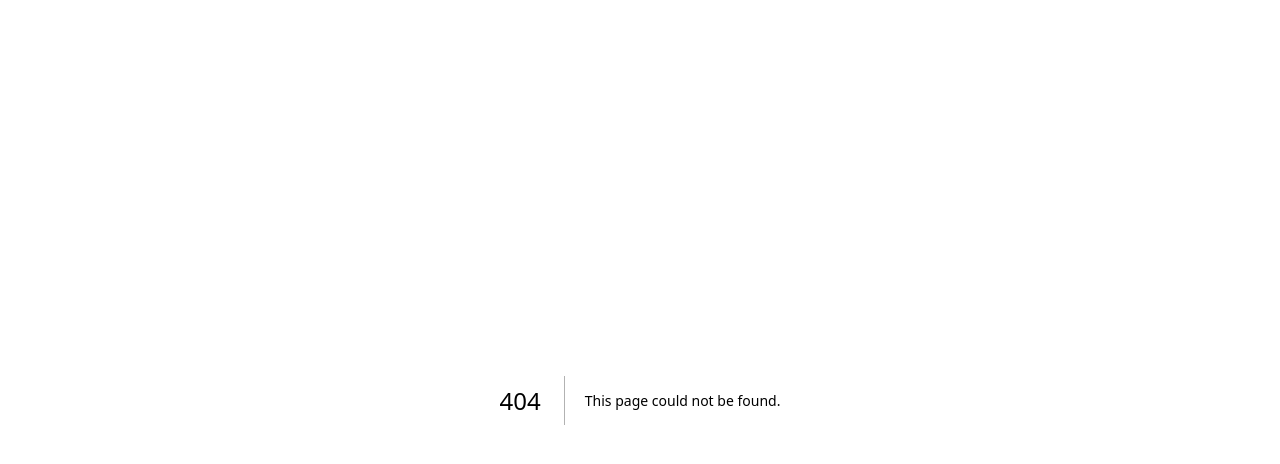
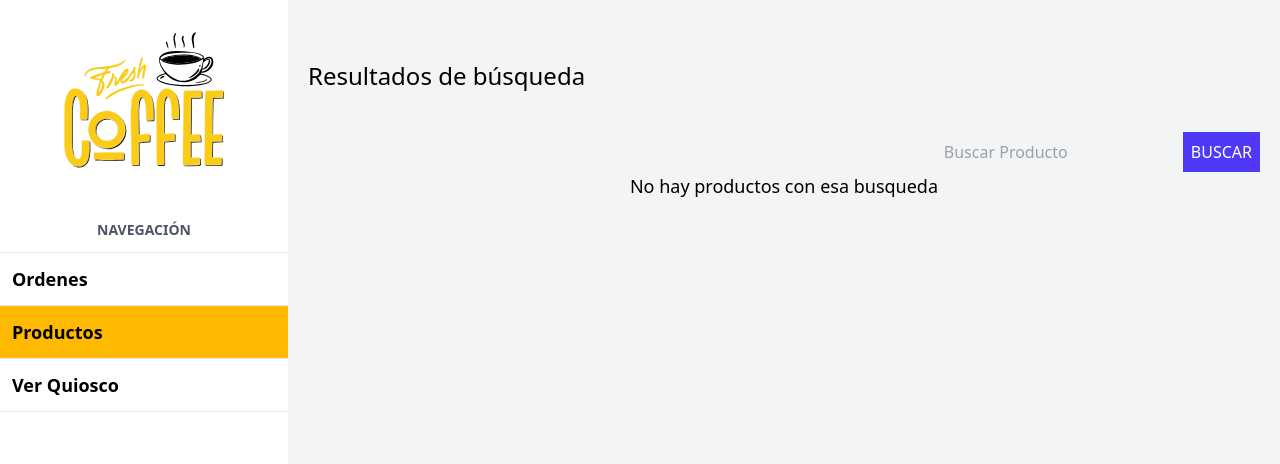
Before and after one commit to EmmVega/kiosko-app, a Next.js app: page /admin/products/search in a window 1280 px wide. Before the commit this address had no page. Shown: the top 464 px of the page. Built offline with nearby package versions, Linux system fonts and the light colour scheme; no server answers; the database is empty.

Commit message:
productsSearchForm

```diff
--- a/schema/index.ts
+++ b/schema/index.ts
@@ -11,3 +11,7 @@
         subtotal: z.number(),
     }))
 })
+
+export const SearchSchema = z.object({
+    search: z.string().trim().min(1, 'La busqueda no puede ir vacía')
+})
--- a/src/app/admin/products/page.tsx
+++ b/src/app/admin/products/page.tsx
@@ -3,6 +3,8 @@
 import ProductTable from "@/components/products/ProductTable"
 import ProductsPagination from "@/components/products/ProductsPagination"
 import { redirect } from "next/navigation"
+import Link from "next/link"
+import ProductsSearchForm from "@/components/products/ProductsSearchForm"
 
 async function productCount() {
   return await prisma.product.count()
@@ -43,6 +45,15 @@
       <Heading>
         Administrar productos
       </Heading>
+      <div className="flex flex-col lg:flex-row lg:justify-between gap-5">
+        <Link
+          href={`/admin/products/new`}
+          className="bg-amber-400 w-full lg:w-auto text-xl px-10 py-3 text-center font-bold cursor-pointer"
+        >
+          Crear Producto
+        </Link>
+        <ProductsSearchForm />
+      </div>
       <ProductTable products={products}/>
       <ProductsPagination page={page} totalPages={totalPages}/>
     </>
--- /dev/null
+++ b/src/app/admin/products/search/page.tsx
@@ -0,0 +1,44 @@
+import Heading from '@/components/ui/Heading'
+import React from 'react'
+import { prisma } from '../../../../../prisma/lib/prisma';
+import ProductTable from '@/components/products/ProductTable';
+import ProductsSearchForm from '@/components/products/ProductsSearchForm';
+
+async function searchProducts (searchTerm: string) {
+    const products = await prisma.product.findMany({
+        where: {
+            name: {
+                contains: searchTerm,
+                mode: 'insensitive'
+            }
+        },
+        include: {
+            category: true
+        }
+    })
+    return products;
+}
+
+async function SearchPage ({searchParams}: {searchParams: {search: string}})  {
+    const {search} = await searchParams;
+
+    const products = await searchProducts(search)
+
+  return (
+    <>
+        <Heading>
+            Resultados de búsqueda
+        </Heading>
+        <div className='flex flex-col lg:flex-row lg:justify-end gap-5'>
+            <ProductsSearchForm />
+        </div>
+        {products.length ? (
+            <ProductTable products={products}/>
+        ) :
+        <p className='text-center text-lg'>No hay productos con esa busqueda</p>
+         }
+    </>
+  )
+}
+
+export default SearchPage
--- /dev/null
+++ b/src/components/products/ProductsSearchForm.tsx
@@ -0,0 +1,39 @@
+'use client'
+import React from 'react'
+import { SearchSchema } from '../../../schema'
+import { toast } from 'react-toastify'
+import { useRouter } from 'next/navigation'
+
+const ProductsSearchForm = () => {
+    const router = useRouter();
+    const handleSearchForm = (formData: FormData) => {
+        const data = {
+            search: formData.get('search')
+        }
+        const result = SearchSchema.safeParse(data)
+        if(!result.success) {
+            result.error.issues.forEach(issue => {
+                toast.error(issue.message)
+            })
+        }
+
+        router.push(`/admin/products/search?search=${result.data?.search}`)
+    }
+
+  return (
+    <form className='flex items-center' action={handleSearchForm}>
+        <input
+            type="text"
+            placeholder='Buscar Producto'
+            className='p-2 placeholder-gray-400 w-full'
+            name='search'
+        />
+        <input
+            type="submit"
+            className='bg-indigo-600 p-2 uppercase text-white cursor-pointer'
+            value={'Buscar'}/>
+    </form>
+  )
+}
+
+export default ProductsSearchForm
```
